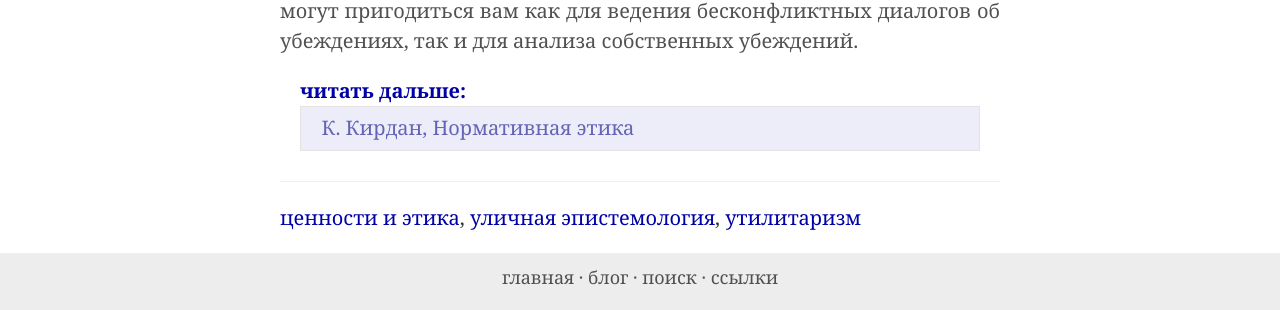
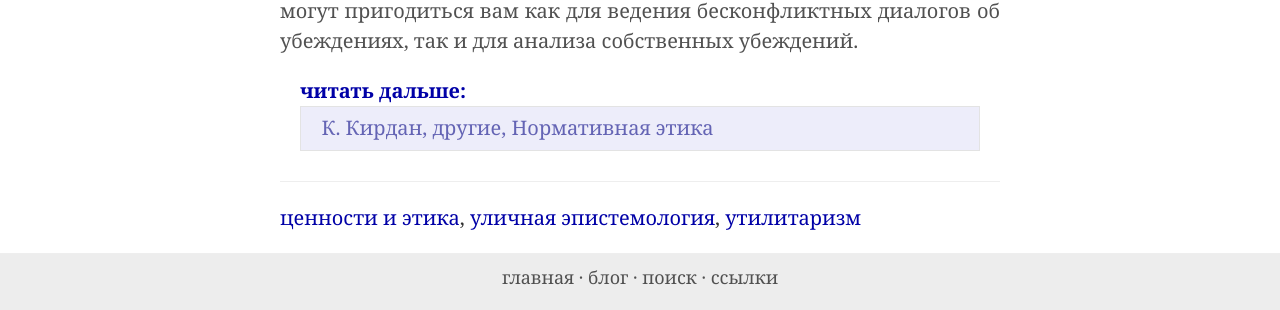
Before and after one commit to ReducingSuffering/reducingsuffering.github.io, a Jekyll site: the page built from _posts/wt/Наше/2022-02-10-340.md, in a window 1280 px wide. Shown: the part 539-849 px from the top of the page. Built offline with Jekyll 4.4.1, drawn with Linux system fonts in a browser that asks for light colours.

Commit message:
Update 2022-02-10-340.md

```diff
--- a/_posts/wt/Наше/2022-02-10-340.md
+++ b/_posts/wt/Наше/2022-02-10-340.md
@@ -12,6 +12,7 @@ meta_tags:
   - наши_статьи
 authors:
   - К. Кирдан
+  - другие
 link_to: https://streetepistemology.ru/normative-ethics
 ---
 Мы помогли переделать статью о нормативной этике для сайта по уличной эпистемологии (ранее там была [терминологическая путаница](https://vk.com/wall-165566939_5259), неточности и мало подробностей). Статья посвящена вариантам нормативной этики на примере консеквенциализма.
```
